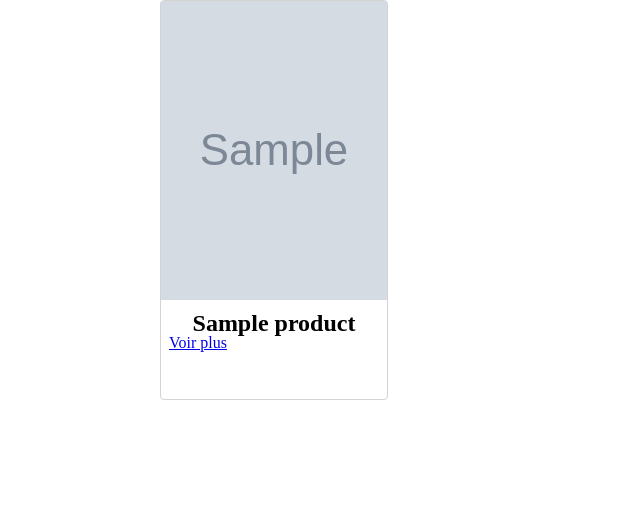
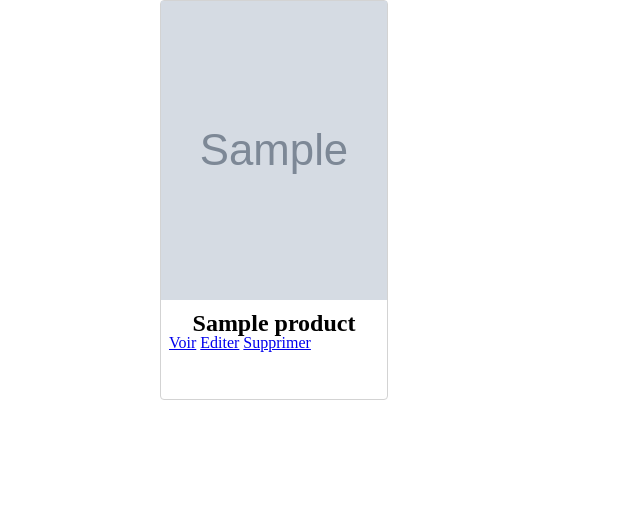
Before and after one commit to Cosmeak/iim-bachelor-3, a Django app: page / in a window 1280 px wide. Shown: the top 526 px of the page, without its empty margins (0-640 px from the left). Run offline with Django 4.2, Linux system fonts and the light colour scheme; tables that the repository leaves empty hold one stand-in row (values such as "Sample post"); grey boxes marked "Sample" are stand-in pictures.

Commit message:
✨ FEAT edit | 🐛 FIX delete function

```diff
--- a/ecommerce/templates/form.html
+++ b/ecommerce/templates/form.html
@@ -10,7 +10,11 @@
 
 {% block content %}
 	<main class="container center h-screen">
-		<form action="{% url 'store' %}" method="post" class="card">
+		<form
+			{% if product %} action="{% url 'update' product.id %}" {% else %} action="{% url 'store' %}" {% endif %}
+			method="post"
+			class="card"
+		>
 			{% csrf_token %}
 			<table>
 				{% for field in form %}
--- a/ecommerce/templates/index.html
+++ b/ecommerce/templates/index.html
@@ -11,7 +11,9 @@
 				<img src="{{ product.image }}" alt="{{ product.name }}" class="card-img">
 				<div class="card-text">
 					<h2 class="card-title">{{ product.name }}</h2>
-					<a href="{% url 'show' product.id %}" class="stretched-link">Voir plus</a>
+					<a href="{% url 'show' product.id %}" class="stretched-link">Voir</a>
+					<a href="{% url 'edit' product.id %}" class="stretched-link">Editer</a>
+					<a href="{% url 'delete' product.id %}" class="stretched-link">Supprimer</a>
 				</div>
 			</div>
 		{% endfor %}
```
